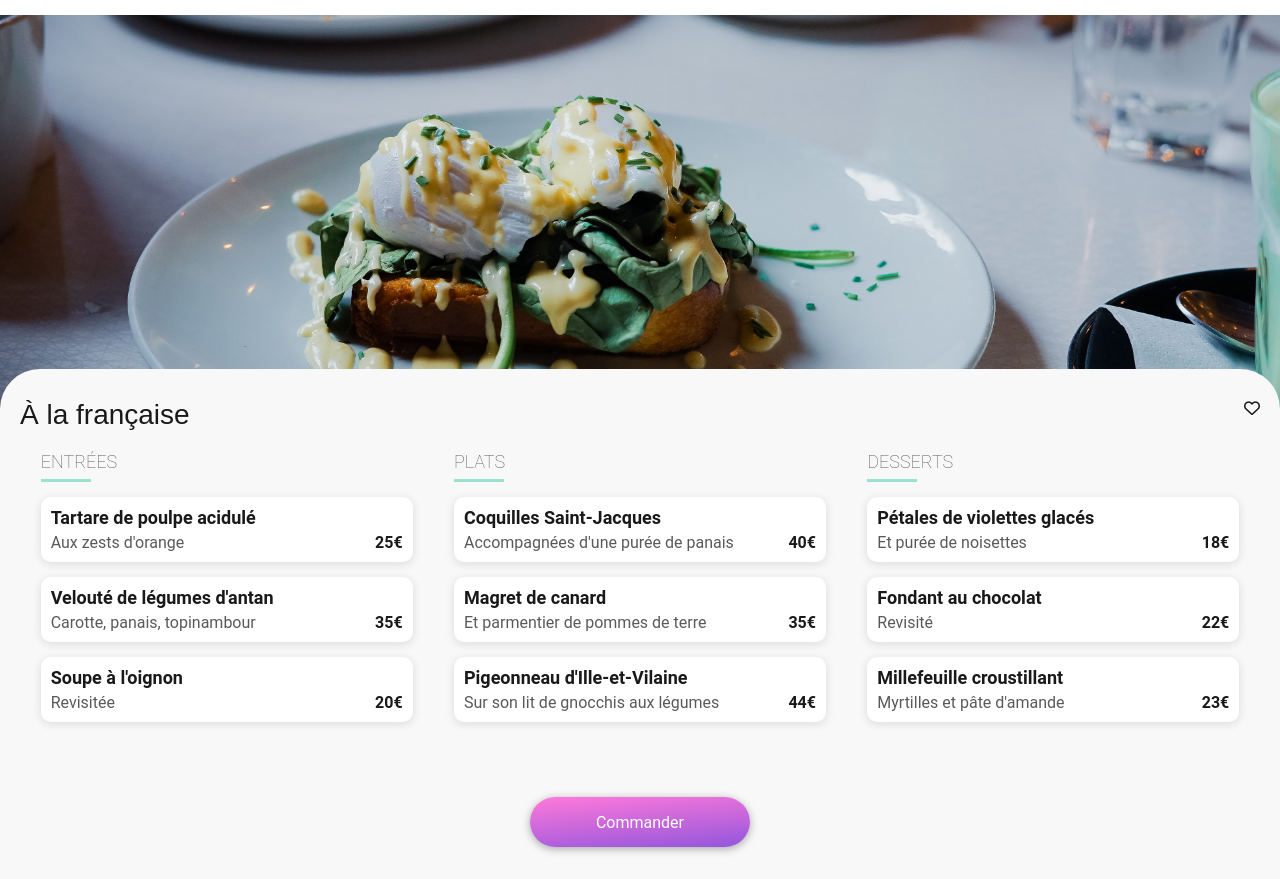
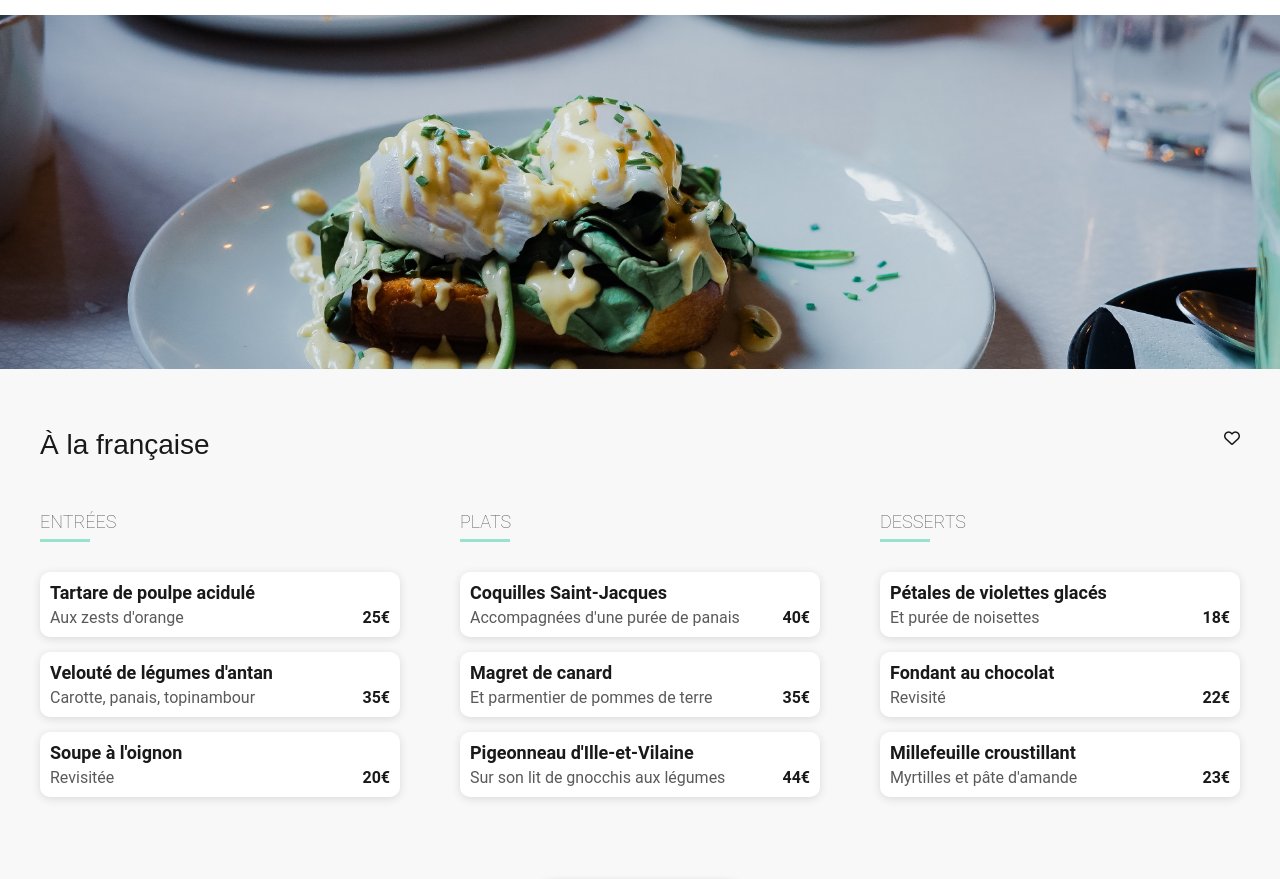
Before and after one commit to balbijoh/OC-P3-Ohmyfood, a website: page pages-html/a-la-francaise.html in a window 1280 px wide. Shown: the part 72-951 px from the top of the page. Drawn offline with Linux system fonts and the light colour scheme; a web font is replaced by a local one.

Commit message:
Corr - Improved design for restaurants' pages

```diff
--- a/sass/pages/_restaurants.scss
+++ b/sass/pages/_restaurants.scss
@@ -16,13 +16,22 @@ main {
     border-radius: 40px 40px 0 0;
     padding: 30px 20px 80px;
 
+    @include medium-devices {
+        border-radius: 0px;
+    }
+
+    @include large-devices {
+        padding: 40px;
+    }
+
     h2 {
         font-family: $secondaryTypography;
         font-weight: 400;
         font-size: 28px;
-        // white-space: nowrap;
-        // overflow: hidden;
-        // text-overflow: ellipsis;
+
+        @include large-devices {
+            margin-bottom: 20px;
+        }
     }
 
     h3 {
@@ -43,6 +52,10 @@ main {
             bottom:0;
             border-bottom:3px solid $tertiary;
         }
+
+        @include large-devices {
+            margin-bottom: 30px;
+        }
     }
 
     p {
@@ -62,17 +75,29 @@ main {
             width: 550px;
             margin: 10px auto;
         }
+
+        @include large-devices {
+            margin: 0;
+        }
     }
 
     .restaurant-menu {
         &__title {
             display: flex;
             justify-content: space-between;
+
+            @include medium-devices {
+                margin: 20px 0;
+            }
         }
 
         &__btn-order {
             text-align: center;
             margin-top: 50px;
+
+            @include large-devices {
+                margin: 70px 0;
+            }
         }
 
         &__composition-table {
@@ -80,13 +105,13 @@ main {
             flex-direction: column;
             @include large-devices {
                 flex-direction: row;
-                justify-content: space-around;
+                justify-content: space-between;
             }
 
             section {
-            @include large-devices {
-                width: 30%;
-            }
+                @include large-devices {
+                    width: 30%;
+                }
             }
         }
     }
```
Also changed, not shown: css/style.css, 1 other file.
